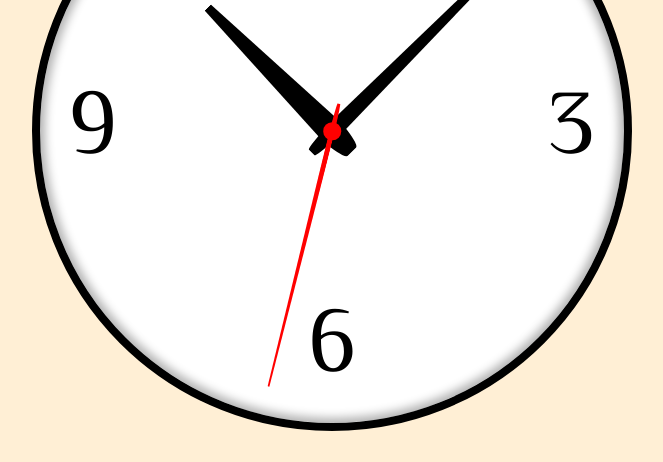
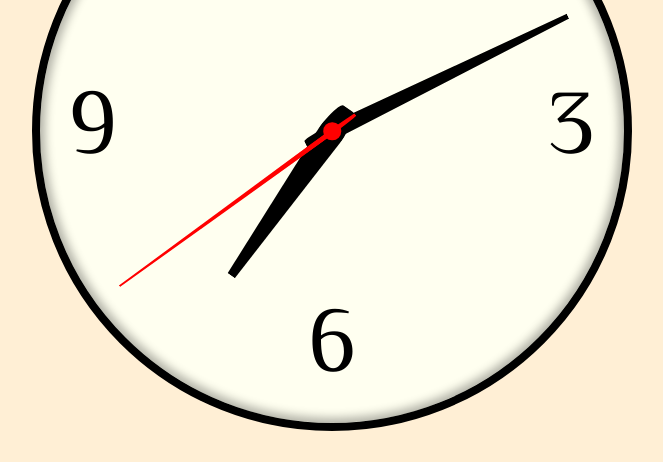
Before and after one commit to kakashi397/AnalogClock, a website built with Vite: page index.html in a window 1280 px wide. Shown: the part 338-800 px from the top of the page, without its empty margins (308-971 px from the left). Built offline with nearby package versions, Linux system fonts and the light colour scheme.

Commit message:
一旦動作する段階までできた。1や2などの数字の配置はまだこれから

```diff
--- a/src/main.js
+++ b/src/main.js
@@ -1 +1,19 @@
 import './styles/main.scss';
+
+const tickClock = () => {
+  /* 現在の時分秒を取得 */
+  const time = new Date();
+  const hour = time.getHours();
+  const min = time.getMinutes();
+  const sec = time.getSeconds();
+
+  /* 時針分針秒針が進む角度を求めている */
+  const hourDeg = (hour % 12) * 30 + (min / 60) * 30
+  const minDeg = min * 6 + (sec / 60) * 6;
+  const secDeg = sec * 6
+
+  document.querySelector('#hour').style.transform = `translateX(-50%) rotate(${hourDeg}deg)`;
+  document.querySelector('#min').style.transform = `translateX(-50%) rotate(${minDeg}deg)`;
+  document.querySelector('#sec').style.transform = `translateX(-50%) rotate(${secDeg}deg)`;
+};
+setInterval(tickClock, 100);
--- a/src/styles/main.scss
+++ b/src/styles/main.scss
@@ -15,7 +15,7 @@ h1 {
 .clock {
   aspect-ratio: 1/1;
   width: 600px;
-  background-color: #fff;
+  background-color: ivory;
   position: relative;
 
   &__wrapper {
```
